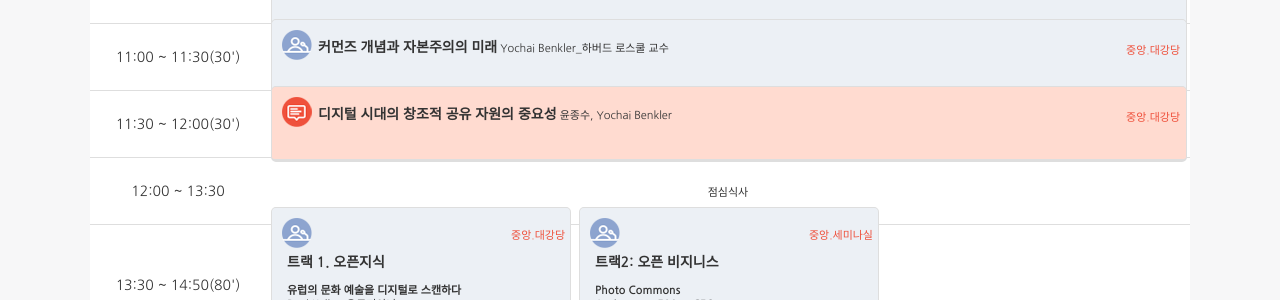
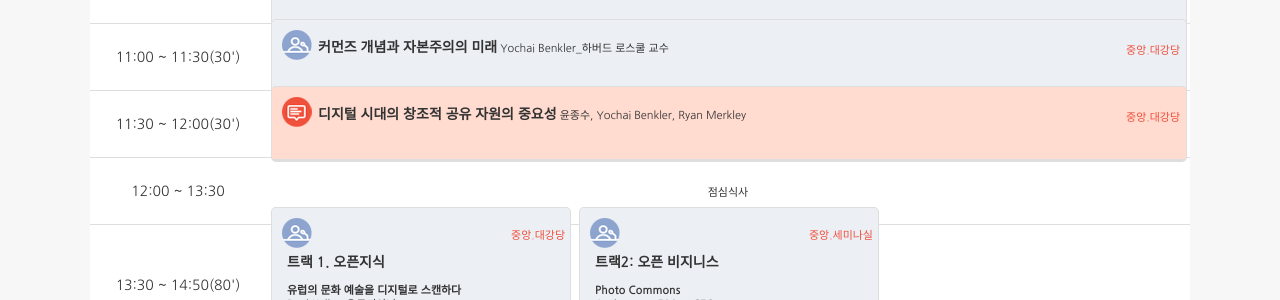
Before and after one commit to creativecommonskorea/2015-global-summit, a Jekyll site: the page built from programs.html, in a window 1280 px wide. Shown: the part 1008-1308 px from the top of the page. Built offline with Jekyll 4.4.1, drawn with Linux system fonts in a browser that asks for light colours; nearby versions of some CDN libraries.

Commit message:
Update day15_detail.html

```diff
--- a/_includes/day15_detail.html
+++ b/_includes/day15_detail.html
@@ -71,7 +71,7 @@
                 <td colspan="3">
                     <div class="whiteorange_light left corner_all oneline">
                         <div class="oneline_location">중앙.대강당</div>
-                        <span class="h2">디지털 시대의 창조적 공유 자원의 중요성</span> 윤종수, Yochai Benkler
+                        <span class="h2">디지털 시대의 창조적 공유 자원의 중요성</span> 윤종수, Yochai Benkler, Ryan Merkley
                     </div>
                 </td>
             </tr>
```
